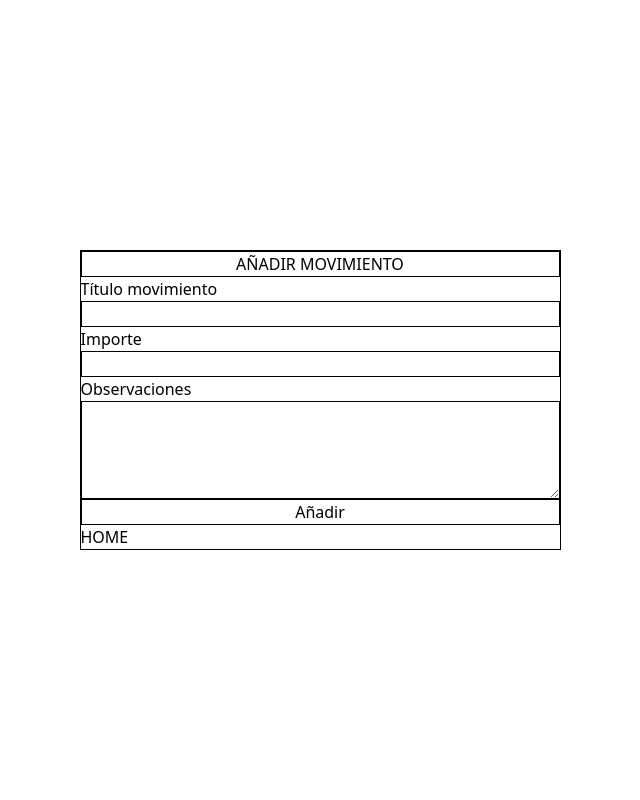
After one commit to jvivas95/movimientos-dinero, a PHP site: the page made by app/views/añadirMovimiento.php in a window 1280 px wide. The commit adds this page. Shown: the whole page, without its empty margins (320-960 px from the left). Run offline with PHP 8.4, Linux system fonts and the light colour scheme; style sheets or scripts are compiled from the project's sources.

Commit message:
feat: creación de añadir movimiento

```diff
--- /dev/null
+++ b/app/views/añadirMovimiento.php
@@ -0,0 +1,32 @@
+<?php
+include_once __DIR__ . '/../../config.php';
+?>
+<!DOCTYPE html>
+<html lang="es">
+<head>
+    <meta charset="UTF-8">
+    <meta name="viewport" content="width=device-width, initial-scale=1.0">
+    <link href="https://fonts.googleapis.com/css?family=Roboto&display=swap" rel="stylesheet">
+    <link rel="stylesheet" href="<?php echo BASE_URL;?>/public/assets/css/style.css">
+    <title>Añadir movimiento</title>
+</head>
+<body class="flex flex-col items-center justify-center h-screen">
+    <!--< ?php include_once (__DIR__ . '/layouts/sidebar.php') ?>-->
+    <main class="border border-solid">
+        <div class="w-auto">
+        <h1 class="border border-solid text-center">AÑADIR MOVIMIENTO</h1>
+        <div>
+            <form class="flex flex-col" action="?route=añadirMovimiento" method="POST">
+                <label>Título movimiento</label>
+                <input class="border border-solid" type="text" name="tituloMov" required>
+                <label>Importe</label>
+                <input class="border border-solid" type="number" name="importe" required>
+                <label>Observaciones</label>
+                <textarea class="border border-solid" name="observaciones" rows="4" cols="50"></textarea>
+                <button class="border border-solid" type="submit">Añadir</button>
+            </form>
+        </div>
+        <a type="button" href="?route=dashboard">HOME</a>
+    </main>
+</body>
+</html>
--- a/app/views/dashboard.php
+++ b/app/views/dashboard.php
@@ -8,7 +8,7 @@ include_once __DIR__ . '/../../config.php';
     <meta name="viewport" content="width=device-width, initial-scale=1.0">
     <link href="https://fonts.googleapis.com/css?family=Roboto&display=swap" rel="stylesheet">
     <link rel="stylesheet" href="<?php echo BASE_URL;?>/public/assets/css/style.css">
-    <title>Login</title>
+    <title>Dashboard</title>
 </head>
 <body class="flex roboto">
     <?php include_once (__DIR__ . '/layouts/sidebar.php') ?>
--- a/routes/routes.php
+++ b/routes/routes.php
@@ -35,8 +35,8 @@ switch ($route) {
     case 'dashboard':
         require_once __DIR__ . '/../app/views/dashboard.php';
         break;
-    case 'movimientos':
-        require_once __DIR__ . '/../app/views/movimientos.php';
+    case 'añadirMovimiento':
+        require_once __DIR__ . '/../app/views/añadirMovimiento.php';
         break;
     default:
         // Página no encontrada
```
